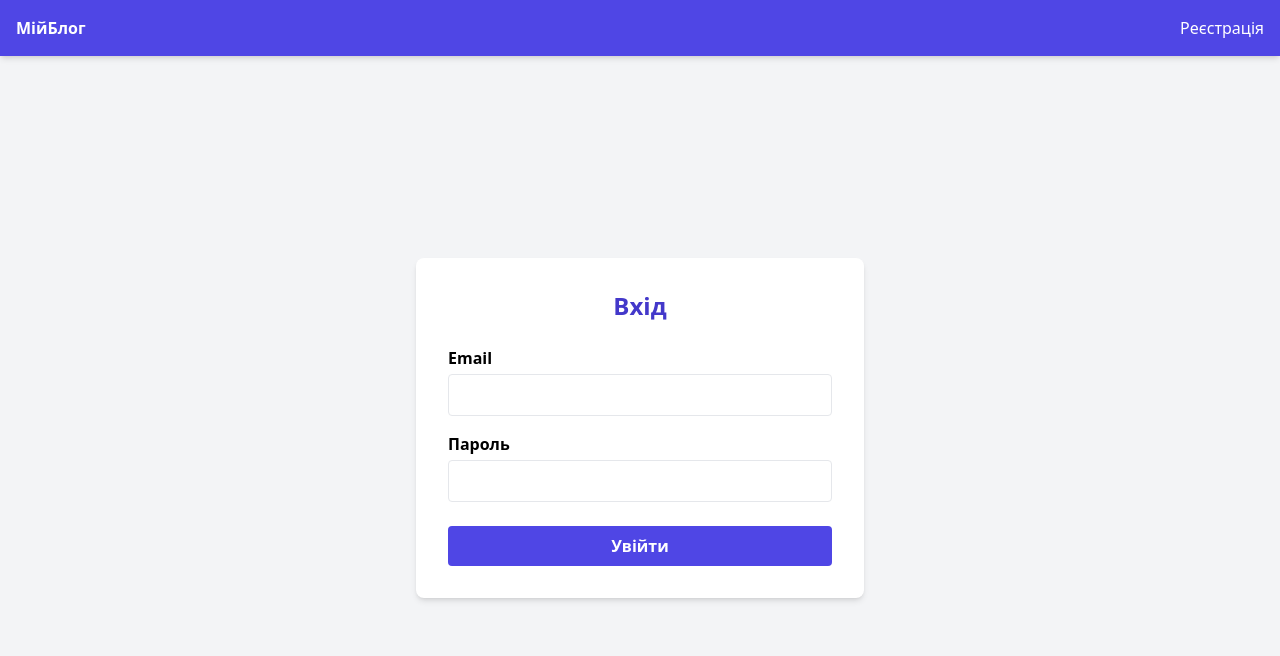
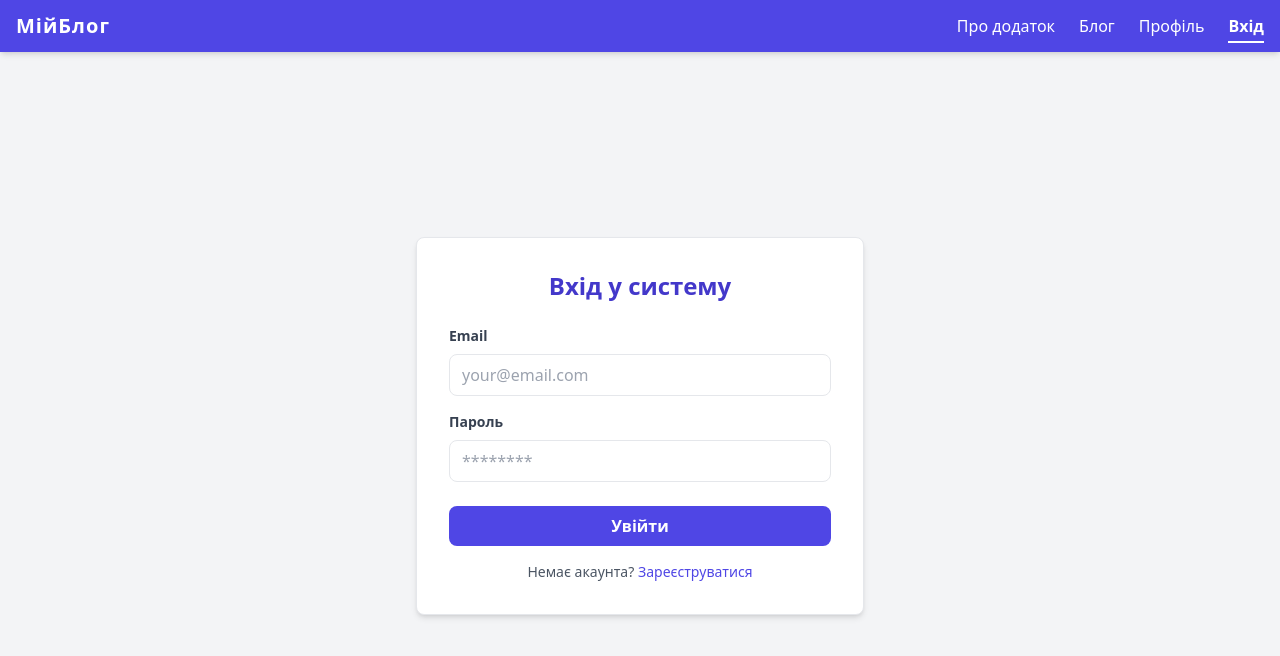
Before and after one commit to IvakhaBohdan/web-design-lab1, a plain HTML site: page login.html in a window 1280 px wide. Drawn offline with nearby package versions, Linux system fonts and the light colour scheme.

Commit message:
Update login.html

```diff
--- a/login.html
+++ b/login.html
@@ -2,31 +2,46 @@
 <html lang="uk">
 <head>
     <meta charset="UTF-8">
+    <meta name="viewport" content="width=device-width, initial-scale=1.0">
     <title>Вхід - МійБлог</title>
     <script src="https://cdn.tailwindcss.com"></script>
+    <link rel="stylesheet" href="style.css">
 </head>
-<body class="bg-gray-100 min-h-screen flex flex-col">
-    <nav class="bg-indigo-600 text-white p-4 shadow-md">
-        <div class="container mx-auto flex justify-between">
-            <a href="index.html" class="font-bold">МійБлог</a>
-            <a href="register.html">Реєстрація</a>
+<body class="flex flex-col min-h-screen bg-gray-100 font-sans text-gray-800">
+
+    <nav class="bg-indigo-600 text-white shadow-md">
+        <div class="container mx-auto px-4 py-3 flex justify-between items-center">
+            <a href="index.html" class="text-xl font-bold tracking-wider">МійБлог</a>
+            <ul class="flex space-x-6">
+                <li><a href="index.html" class="hover:text-indigo-200 transition">Про додаток</a></li>
+                <li><a href="app.html" class="hover:text-indigo-200 transition">Блог</a></li>
+                <li><a href="profile.html" class="hover:text-indigo-200 transition">Профіль</a></li>
+                <li><a href="login.html" class="font-semibold border-b-2 border-white pb-1">Вхід</a></li>
+            </ul>
         </div>
     </nav>
 
-    <main class="flex-grow flex items-center justify-center p-4">
-        <div class="bg-white p-8 rounded-lg shadow-md w-full max-w-md">
-            <h1 class="text-2xl font-bold mb-6 text-center text-indigo-700">Вхід</h1>
+    <main class="container mx-auto px-4 py-8 flex-grow flex items-center justify-center">
+        <div class="bg-white p-8 rounded-lg shadow-md w-full max-w-md border border-gray-200">
+            <h1 class="text-2xl font-bold text-center text-indigo-700 mb-6">Вхід у систему</h1>
+
             <form id="login-form">
                 <div class="mb-4">
-                    <label class="block mb-1 font-semibold">Email</label>
-                    <input type="email" id="email" class="w-full p-2 border rounded" required>
+                    <label for="email" class="block text-gray-700 text-sm font-bold mb-2">Email</label>
+                    <input type="email" id="email" class="w-full px-3 py-2 border rounded-lg focus:outline-none focus:ring-2 focus:ring-indigo-500" placeholder="your@email.com" required>
                 </div>
                 <div class="mb-6">
-                    <label class="block mb-1 font-semibold">Пароль</label>
-                    <input type="password" id="password" class="w-full p-2 border rounded" required>
+                    <label for="password" class="block text-gray-700 text-sm font-bold mb-2">Пароль</label>
+                    <input type="password" id="password" class="w-full px-3 py-2 border rounded-lg focus:outline-none focus:ring-2 focus:ring-indigo-500" placeholder="********" required>
                 </div>
-                <button type="submit" class="w-full bg-indigo-600 text-white py-2 rounded hover:bg-indigo-700 font-bold">Увійти</button>
+
+                <button type="submit" class="w-full bg-indigo-600 hover:bg-indigo-700 text-white font-bold py-2 px-4 rounded-lg transition duration-200">
+                    Увійти
+                </button>
             </form>
+            <p class="text-center text-sm text-gray-600 mt-4">
+                Немає акаунта? <a href="register.html" class="text-indigo-600 hover:underline">Зареєструватися</a>
+            </p>
         </div>
     </main>
 
```
